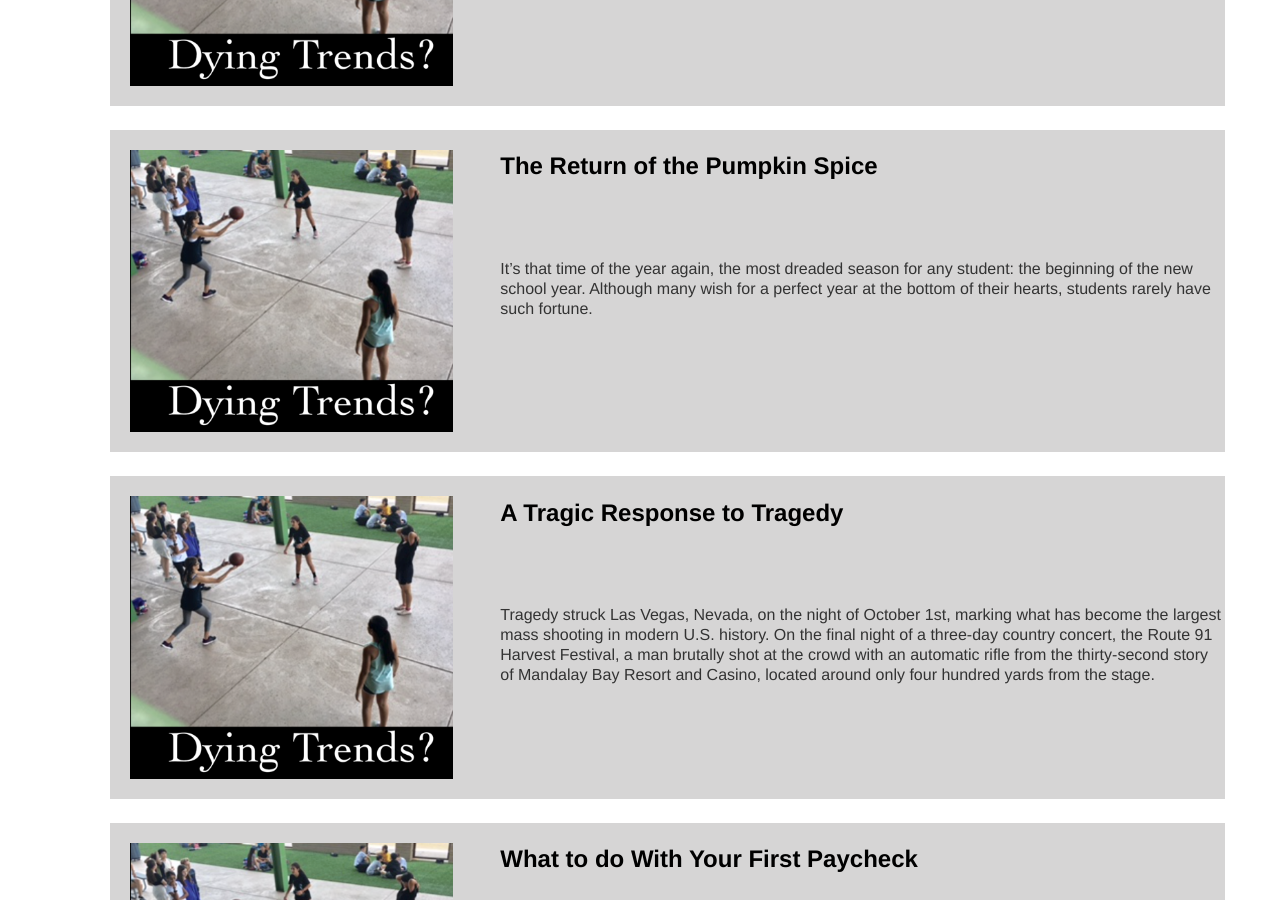
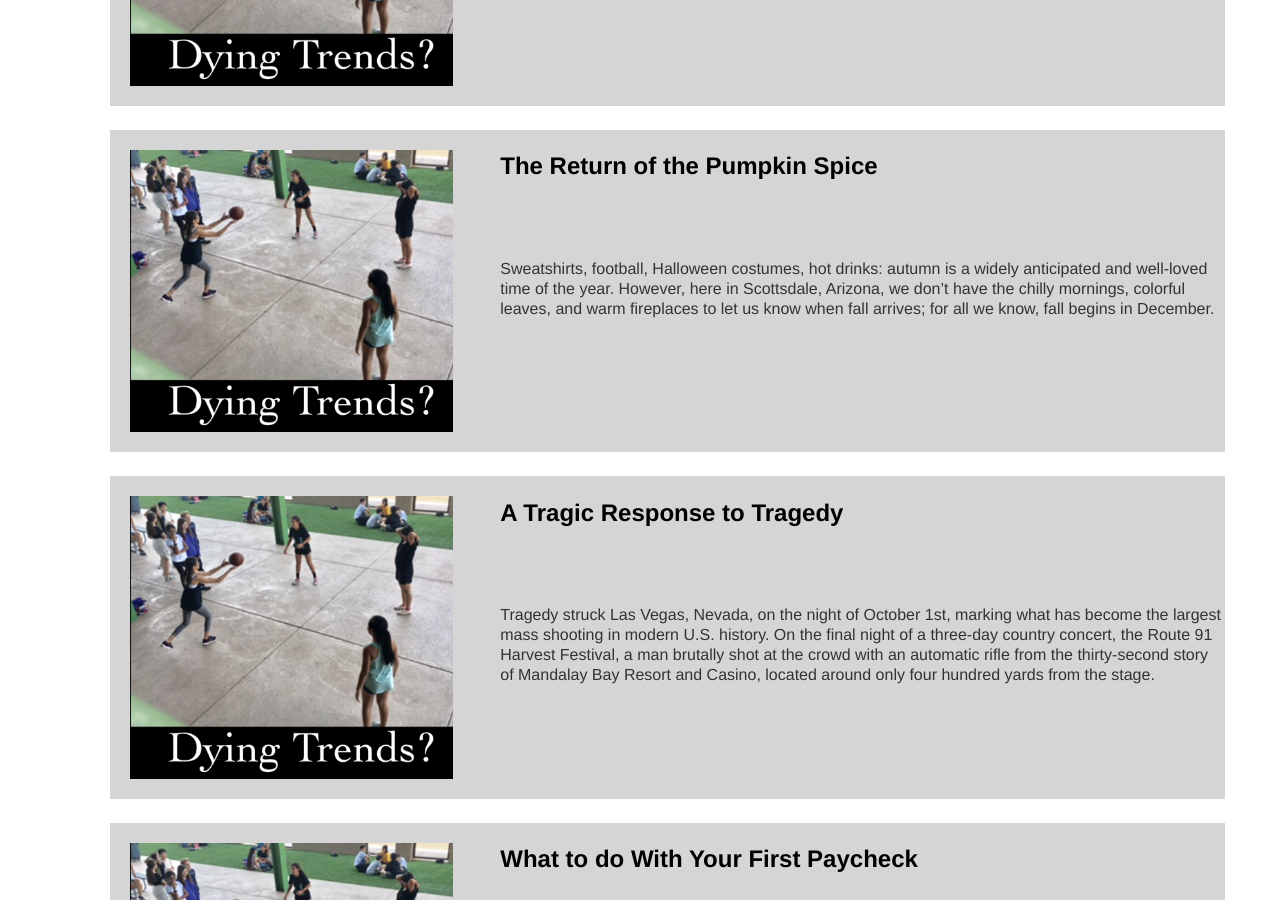
Before and after one commit to Awake99/Awake99.github.io, a Jekyll site: the page built from columns/index.html, in a window 1280 px wide and 900 px high, scrolled down 974 px. Built offline with Jekyll 4.4.1, drawn with Linux system fonts in a browser that asks for light colours; nearby versions of some CDN libraries.

Commit message:
Update 2017-09-29-food.md

```diff
--- a/columns/_posts/2017-09-29-food.md
+++ b/columns/_posts/2017-09-29-food.md
@@ -2,7 +2,7 @@
 layout: article
 image: /img/4.png
 title: The Return of the Pumpkin Spice
-excerpt: "It’s that time of the year again, the most dreaded season for any student: the beginning of the new school year. Although many wish for a perfect year at the bottom of their hearts, students rarely have such fortune."
+excerpt: "Sweatshirts, football, Halloween costumes, hot drinks: autumn is a widely anticipated and well-loved time of the year. However, here in Scottsdale, Arizona, we don’t have the chilly mornings, colorful leaves, and warm fireplaces to let us know when fall arrives; for all we know, fall begins in December."
 ---
 
 <h2>The Return of the Pumpkin Spice </h2>
```
